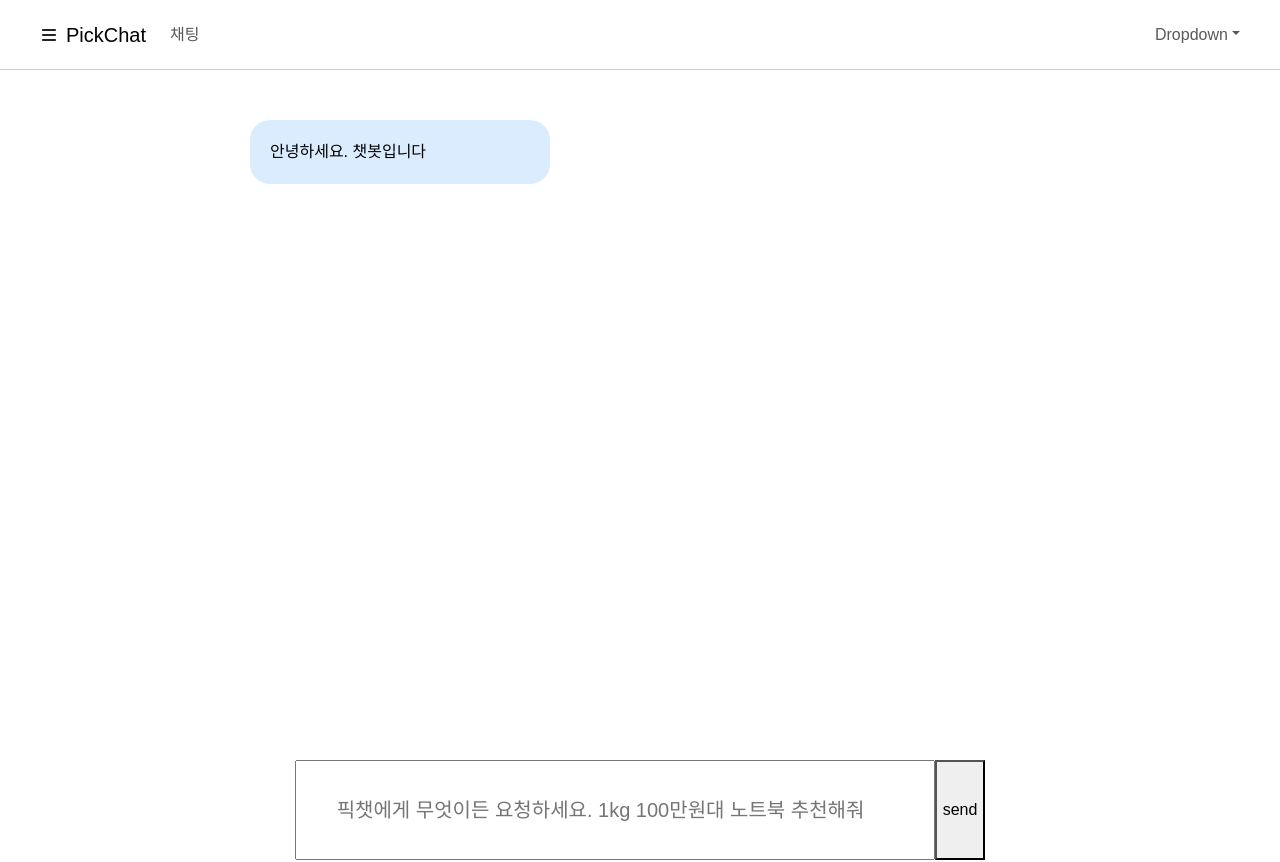
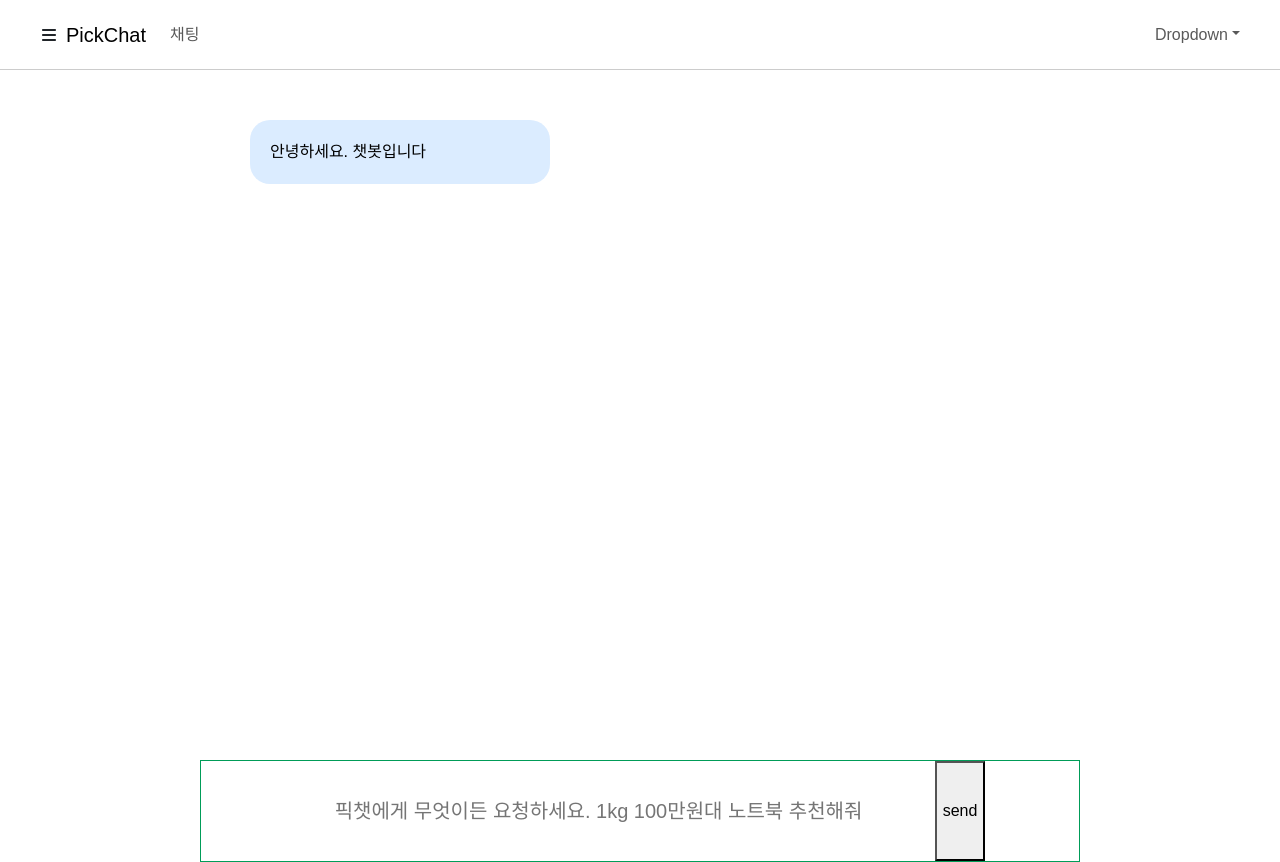
Before and after one commit to YirangKim/chat, a React (Create React App) app: page / in a window 1280 px wide. Built offline with nearby package versions, Linux system fonts and the light colour scheme.

Commit message:
채팅목록

```diff
--- a/src/App.css
+++ b/src/App.css
@@ -124,7 +124,7 @@ body {
   width: 80vh;
   height: 100px;
   font-size: 20px;
-  border-style: solid 1px #ff0062;
+  /* border-style: solid 1px #ff0062; */
 }
 
 .container-wrap {
@@ -162,7 +162,12 @@ body {
   display: flex;
   flex-direction: row;
   justify-content: center;
-  /* border: solid 1px #009c58; */
+  border: solid 1px #009c58;
+}
+
+.input-no-border {
+  border: none; /* 테두리를 제거합니다. */
+  /* 다른 원하는 스타일을 추가할 수 있습니다. */
 }
 
 .chat-AI {
--- a/src/App.js
+++ b/src/App.js
@@ -1,9 +1,10 @@
 //useState가 정의되어 있지 않음 오류 : 최상단에 넣기
 import React, { useEffect, useState, useRef } from "react";
 import "./App.css";
-import Chat from "./component/Chat";
+import Chat from "./component/Chat.js";
 import NewChart from "./component/Chart.js";
 import Navigation from "./component/Navbar.js";
+import Header from "./component/Header.js";
 import { BrowserRouter, Route, Routes } from "react-router-dom";
 import ChatHistory from "./component/ChatHistory";
 // import KitchenSinkExample from './component/Cardslide';
@@ -16,6 +17,7 @@ function App() {
 
   return (
     <div className="App">
+      {/* <Header /> */}
       <Navigation />
       <div className="container-wrap">
         {/* <ChatHistory /> */}
--- a/src/component/Chat.js
+++ b/src/component/Chat.js
@@ -5,6 +5,9 @@ import "bootstrap/dist/css/bootstrap.min.css";
 // import Card from 'react-bootstrap/Carousel';
 import Cardslide from "./Cardslide";
 import Chart from "./Chart";
+//fontawesome
+// import { FontAwesomeIcon } from "@fortawesome/react-fontawesome";
+// import { fas } from "@fortawesome/free-solid-svg-icons";
 
 function Chat() {
   // content 사용자가 입력한 메시지를 저장
@@ -131,7 +134,7 @@ function Chat() {
             2) input에 입력한 값 저장하기
             3) 마우스 엔터 */}
         <input
-          className="user-input"
+          className="user-input input-no-border"
           type="text"
           placeholder="픽챗에게 무엇이든 요청하세요. 1kg 100만원대 노트북 추천해줘"
           value={content}
--- a/src/component/ChatHistory.js
+++ b/src/component/ChatHistory.js
@@ -5,6 +5,10 @@ import "bootstrap/dist/css/bootstrap.min.css";
 function ChatHistory() {
   // ChatHistory 컴포넌트의 상태 설정
   const [isVisible, setIsVisible] = useState(false);
+
+  const toggleChatHistory = () => {
+    setIsVisible(!isVisible); // isVisible 상태를 토글
+  };
 
   return (
     <div className={`left-slide${isVisible ? " on" : ""}`} id="slide">
--- a/src/component/Navbar.js
+++ b/src/component/Navbar.js
@@ -4,12 +4,18 @@ import Navbar from "react-bootstrap/Navbar";
 import NavDropdown from "react-bootstrap/NavDropdown";
 import { FontAwesomeIcon } from "@fortawesome/react-fontawesome";
 import { faBars } from "@fortawesome/free-solid-svg-icons";
+import ChatHistory from "./ChatHistory";
 
 function Navigation() {
   const customNavbarStyle = {
     height: "70px",
     borderBottom: "1px solid #ccc",
     // 다른 원하는 스타일 속성도 여기에 추가 가능
+  };
+
+  const toggleChatHistory = () => {
+    // ChatHistory 컴포넌트에서 정의한 toggleChatHistory 함수 내용을 여기에 복사
+    // 예: setIsVisible(!isVisible);
   };
 
   return (
@@ -20,7 +26,12 @@ function Navigation() {
     >
       <Container fluid style={{ margin: "0 20px" }}>
         {/* fontawesome 아이콘가져와야함 */}
-        <FontAwesomeIcon icon={faBars} style={{ margin: "0 10px" }} />
+        {/* <FontAwesomeIcon icon={faBars} style={{ margin: "0 10px" }} /> */}
+        <FontAwesomeIcon
+          icon={faBars}
+          style={{ margin: "0 10px", cursor: "pointer" }}
+          onClick={ChatHistory.toggleChatHistory} // ChatHistory 컴포넌트의 toggleChatHistory 함수 사용
+        />
         <Navbar.Brand href="#home">PickChat</Navbar.Brand>
         <Navbar.Toggle aria-controls="basic-navbar-nav" />
         <Navbar.Collapse id="basic-navbar-nav">
```
Also changed, not shown: src/component/Header.js (added, +46 -0 lines).
